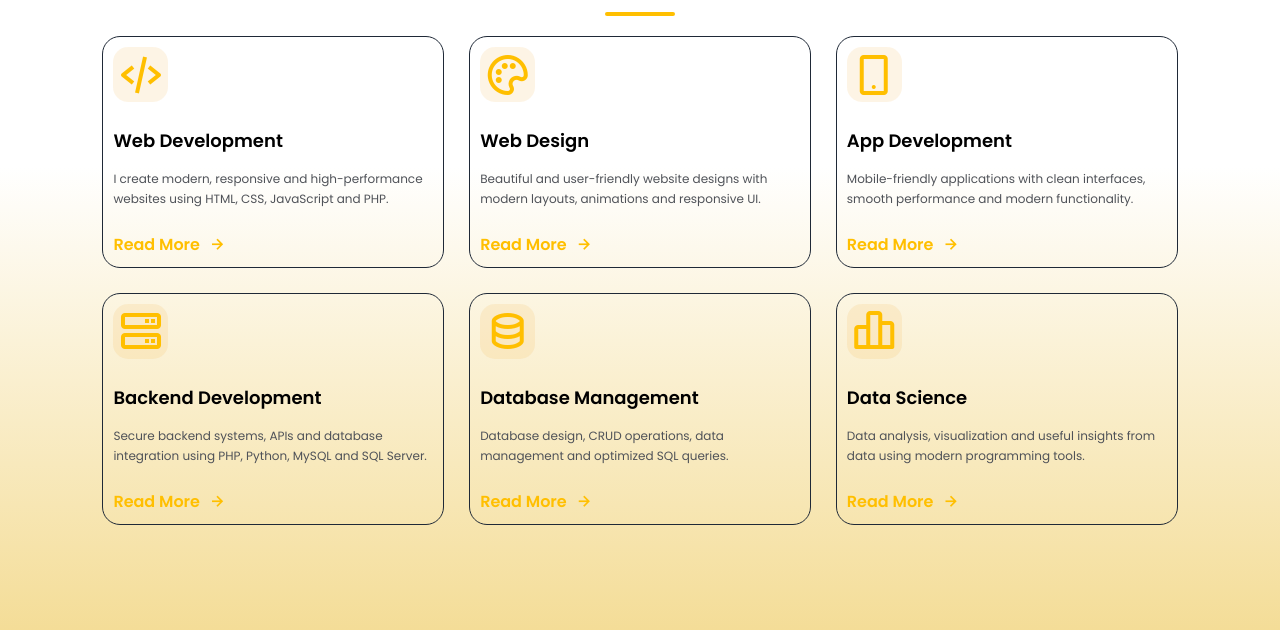
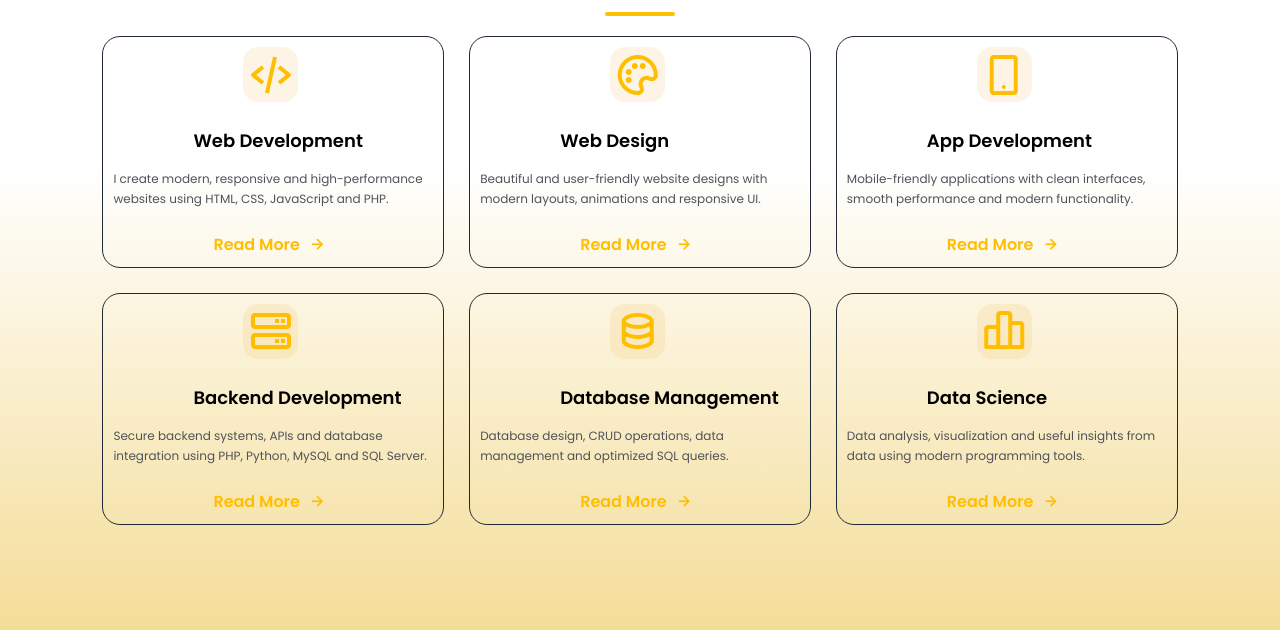
Before and after one commit to umeshkhedekar/personalnew, a plain HTML site: page New/services.html in a window 1280 px wide. Shown: the part 154-784 px from the top of the page. Drawn offline with nearby package versions, Linux system fonts and the light colour scheme.

```diff
--- a/New/style.css
+++ b/New/style.css
@@ -706,7 +706,7 @@
             position: relative;
             min-height:50px;
             padding: 10px 10px;
-            background: none;
+
             border: 1px solid #1f2937;
             border-radius: 18px;
             overflow: hidden;
@@ -753,16 +753,19 @@
             border-radius: 15px;
             margin-bottom: 25px;
             transition: 0.4s;
+           margin-left: 130px;
         }
 
         .service-icon i {
             font-size:15px;
             color:#FFBF00;
+
         }
 
         .service-card:hover .service-icon {
             background: #FFBF00;
             transform: rotateY(180deg);
+
         }
 
         .service-card:hover .service-icon i {
@@ -774,6 +777,7 @@
         .service-card h3 {
             font-size: 23px;
             margin-bottom: 15px;
+            margin-left:80px;
         }
         body.dark .service-card h3 {
             color: #fffdfd;
@@ -799,6 +803,7 @@
             text-decoration: none;
             font-weight: bold;
             transition: 0.3s;
+             margin-left: 100px;
         }
 
         .service-btn i {
@@ -812,6 +817,7 @@
 
         .service-btn:hover i {
             transform: translateX(6px);
+
         }
 
         /* ===== TABLET ===== */
```
Also changed, not shown: New/image/1_5IYtIe5OwxeoYXi226J-Uw.jpg (added).
